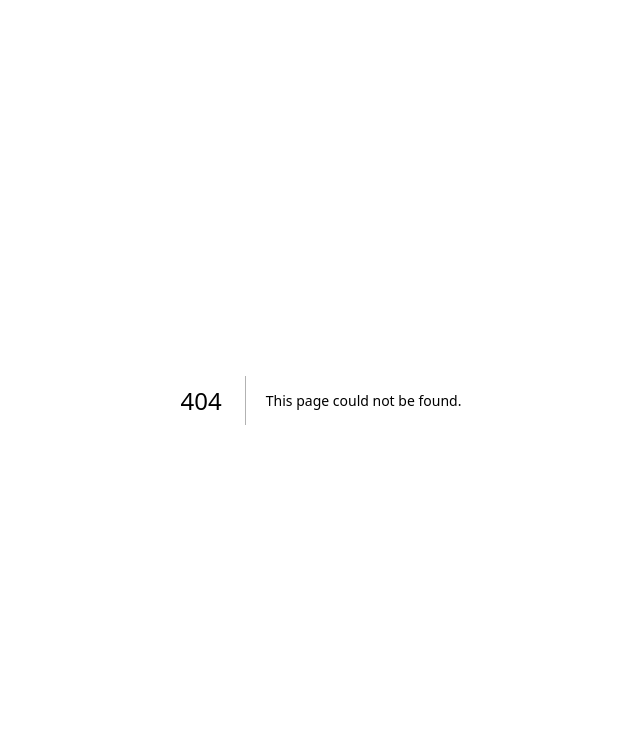
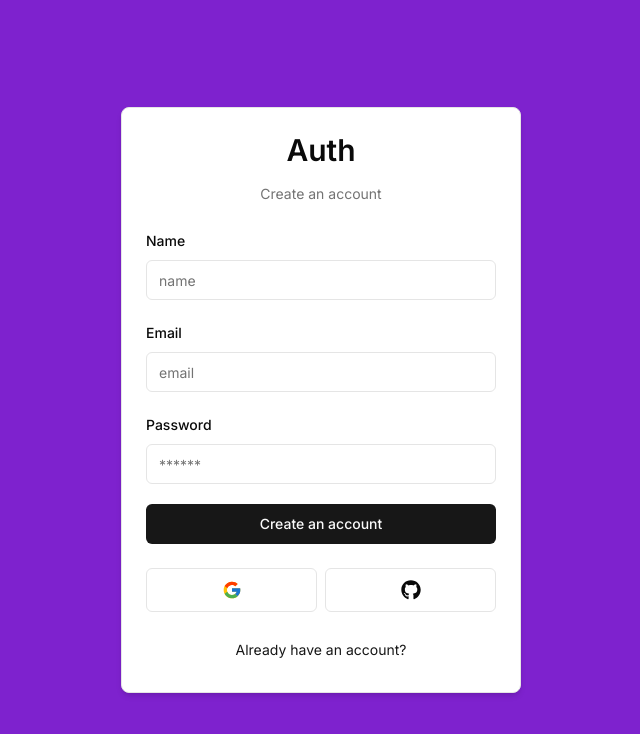
Before and after one commit to Saeed-Altout/HB3S, a Next.js app: page /auth/register in a window 1280 px wide. Before the commit this address had no page. Shown: the top 734 px of the page, without its empty margins (319-959 px from the left). Built offline with nearby package versions, Linux system fonts and the light colour scheme.

Commit message:
create register action, registerSchema and register-form component

```diff
--- /dev/null
+++ b/actions/register.ts
@@ -0,0 +1,14 @@
+"use server";
+
+import * as z from "zod";
+import { registerSchema } from "@/schemas";
+
+export const register = async (values: z.infer<typeof registerSchema>) => {
+  const validatedFields = registerSchema.safeParse(values);
+  if (!validatedFields.success) {
+    return { error: "Invalid Fields!" };
+  }
+  const { name, email, password } = validatedFields.data;
+
+  return { success: "Email Sent" };
+};
--- /dev/null
+++ b/app/auth/register/page.tsx
@@ -0,0 +1,9 @@
+import { RegisterForm } from "@/components/auth/register-form";
+
+export default function RegisterPage() {
+  return (
+    <div>
+      <RegisterForm />
+    </div>
+  );
+}
--- /dev/null
+++ b/components/auth/register-form.tsx
@@ -0,0 +1,134 @@
+"use client";
+
+import { useState, useTransition } from "react";
+
+import { zodResolver } from "@hookform/resolvers/zod";
+import { useForm } from "react-hook-form";
+import * as z from "zod";
+
+import {
+  Form,
+  FormControl,
+  FormField,
+  FormItem,
+  FormLabel,
+  FormMessage,
+} from "@/components/ui/form";
+import { Input } from "@/components/ui/input";
+import { Button } from "@/components/ui/button";
+
+import { CardWrapper } from "@/components/auth/card-wrapper";
+
+import { FormError } from "@/components/form-error";
+import { FormSuccess } from "@/components/form-success";
+
+import { registerSchema } from "@/schemas";
+import { register } from "@/actions/register";
+
+export const RegisterForm = () => {
+  const [isPending, startTransition] = useTransition();
+
+  const [error, setError] = useState<string | undefined>("");
+  const [success, setSuccess] = useState<string | undefined>("");
+
+  const form = useForm<z.infer<typeof registerSchema>>({
+    resolver: zodResolver(registerSchema),
+    defaultValues: {
+      name: "",
+      email: "",
+      password: "",
+    },
+  });
+
+  const onSubmit = (values: z.infer<typeof registerSchema>) => {
+    setSuccess("");
+    setError("");
+
+    startTransition(() => {
+      register(values).then((data) => {
+        if (data?.success) {
+          setSuccess(data?.success);
+        }
+
+        if (data?.error) {
+          setError(data?.error);
+        }
+      });
+    });
+  };
+
+  return (
+    <CardWrapper
+      headerLabel="Create an account"
+      backButtonLabel="Already have an account?"
+      backButtonHref="/auth/login"
+      showSocial
+    >
+      <Form {...form}>
+        <form onSubmit={form.handleSubmit(onSubmit)} className="space-y-5">
+          <div className="space-y-5">
+            <FormField
+              control={form.control}
+              name="name"
+              render={({ field }) => (
+                <FormItem>
+                  <FormLabel>Name</FormLabel>
+                  <FormControl>
+                    <Input
+                      disabled={isPending}
+                      type="text"
+                      placeholder="name"
+                      {...field}
+                    />
+                  </FormControl>
+                  <FormMessage />
+                </FormItem>
+              )}
+            />
+            <FormField
+              control={form.control}
+              name="email"
+              render={({ field }) => (
+                <FormItem>
+                  <FormLabel>Email</FormLabel>
+                  <FormControl>
+                    <Input
+                      disabled={isPending}
+                      type="email"
+                      placeholder="email"
+                      {...field}
+                    />
+                  </FormControl>
+                  <FormMessage />
+                </FormItem>
+              )}
+            />
+            <FormField
+              control={form.control}
+              name="password"
+              render={({ field }) => (
+                <FormItem>
+                  <FormLabel>Password</FormLabel>
+                  <FormControl>
+                    <Input
+                      disabled={isPending}
+                      type="password"
+                      placeholder="******"
+                      {...field}
+                    />
+                  </FormControl>
+                  <FormMessage />
+                </FormItem>
+              )}
+            />
+          </div>
+          <FormError message={error} />
+          <FormSuccess message={success} />
+          <Button disabled={isPending} type="submit" className="w-full">
+            Create an account
+          </Button>
+        </form>
+      </Form>
+    </CardWrapper>
+  );
+};
--- a/schemas/index.ts
+++ b/schemas/index.ts
@@ -4,3 +4,9 @@
   email: z.string().email({ message: "Email is required" }),
   password: z.string().min(1, { message: "Password is required" }),
 });
+
+export const registerSchema = z.object({
+  name: z.string().min(1, { message: "Name is required" }),
+  email: z.string().email({ message: "Email is required" }),
+  password: z.string().min(6, { message: "Password is required" }),
+});
```
